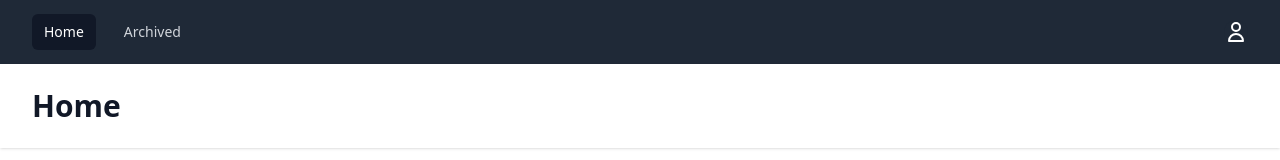
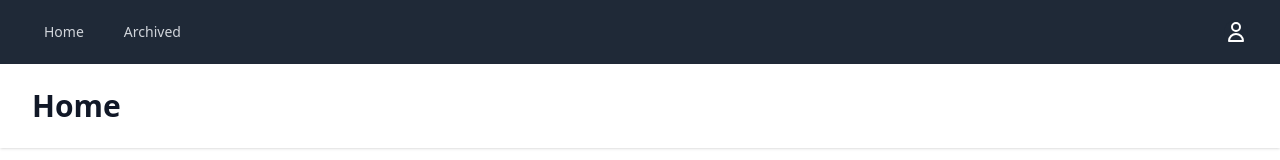
Before and after one commit to Fray117/next-dice, a Next.js app: page /components/container in a window 1280 px wide. Shown: the top 160 px of the page. Built offline with nearby package versions, Linux system fonts and the light colour scheme.

Commit message:
container layout update

```diff
--- a/pages/components/container.js
+++ b/pages/components/container.js
@@ -4,19 +4,20 @@ import { Fragment } from 'react'
 import { Disclosure, Menu, Transition } from '@headlessui/react'
 import { UserIcon, MenuIcon, XIcon } from '@heroicons/react/outline'
 
-const navigation = [
-	{ name: 'Home', href: '#', current: true },
-	{ name: 'Archived', href: '#', current: false },
-]
-const userNavigation = [
-	{ name: 'Sign out', href: '#' },
-]
+import { useRouter } from 'next/router'
 
 function classNames(...classes) {
 	return classes.filter(Boolean).join(' ')
 }
 
 export default function Container(props) {
+	const router = useRouter()
+
+	const navigation = [
+		{ name: 'Home', href: '/', current: router.pathname === '/' },
+		{ name: 'Archived', href: '/room/history', current: router.pathname === '/room/history' },
+	]
+
 	return (
 		<>
 			{/*
```
